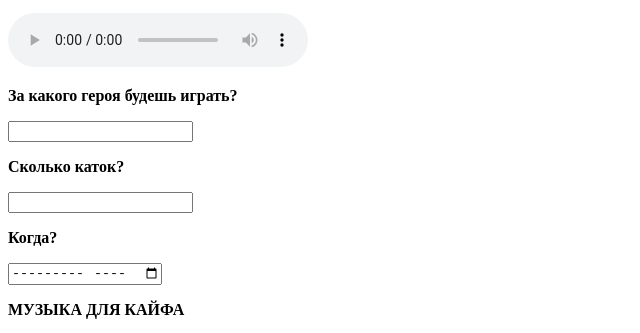
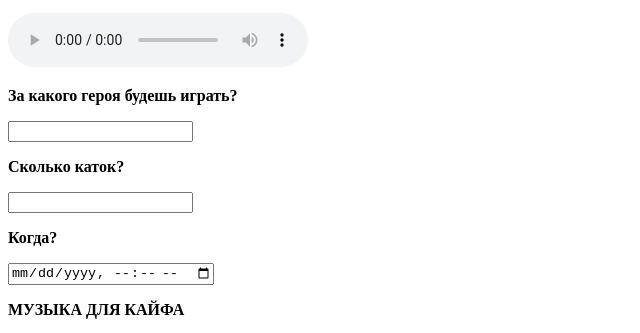
Before and after one commit to skalf1/html, a plain HTML site: page index.html in a window 1280 px wide. Shown: the part 889-1222 px from the top of the page, without its empty margins (0-640 px from the left). Drawn offline with Linux system fonts and the light colour scheme; grey boxes are pictures that could not be loaded.

Commit message:
Update index.html

```diff
--- a/index.html
+++ b/index.html
@@ -80,7 +80,7 @@
     </form>
 	<p><b>Когда?</b></p>
 	 <form class="" action="index.html" method="post">
-      <input type="month">
+      <input type="datetime-local">
     </form>
 
 	<p style = “text-indent: 15px;”><b>МУЗЫКА ДЛЯ КАЙФА</b></p>
```
